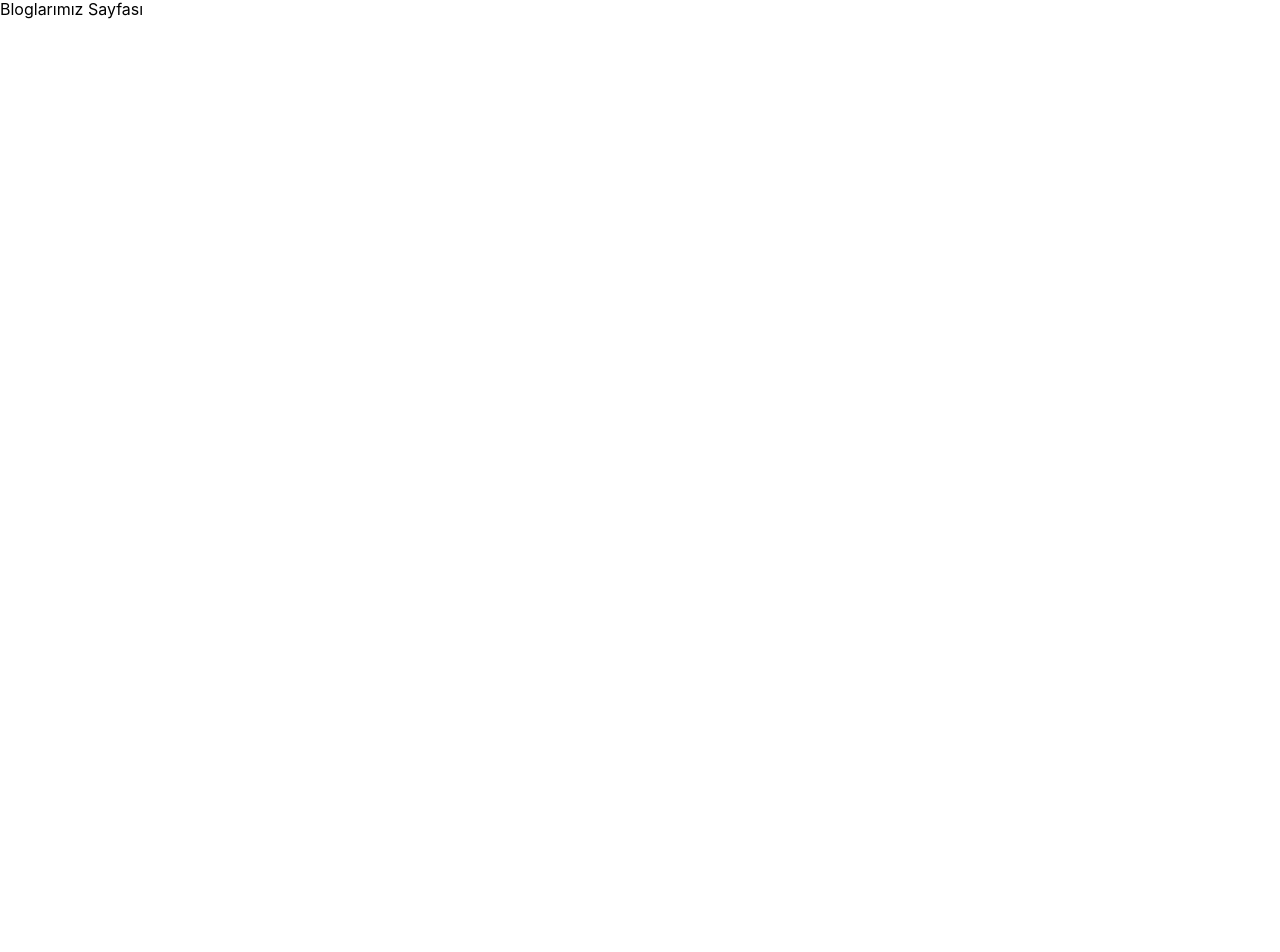
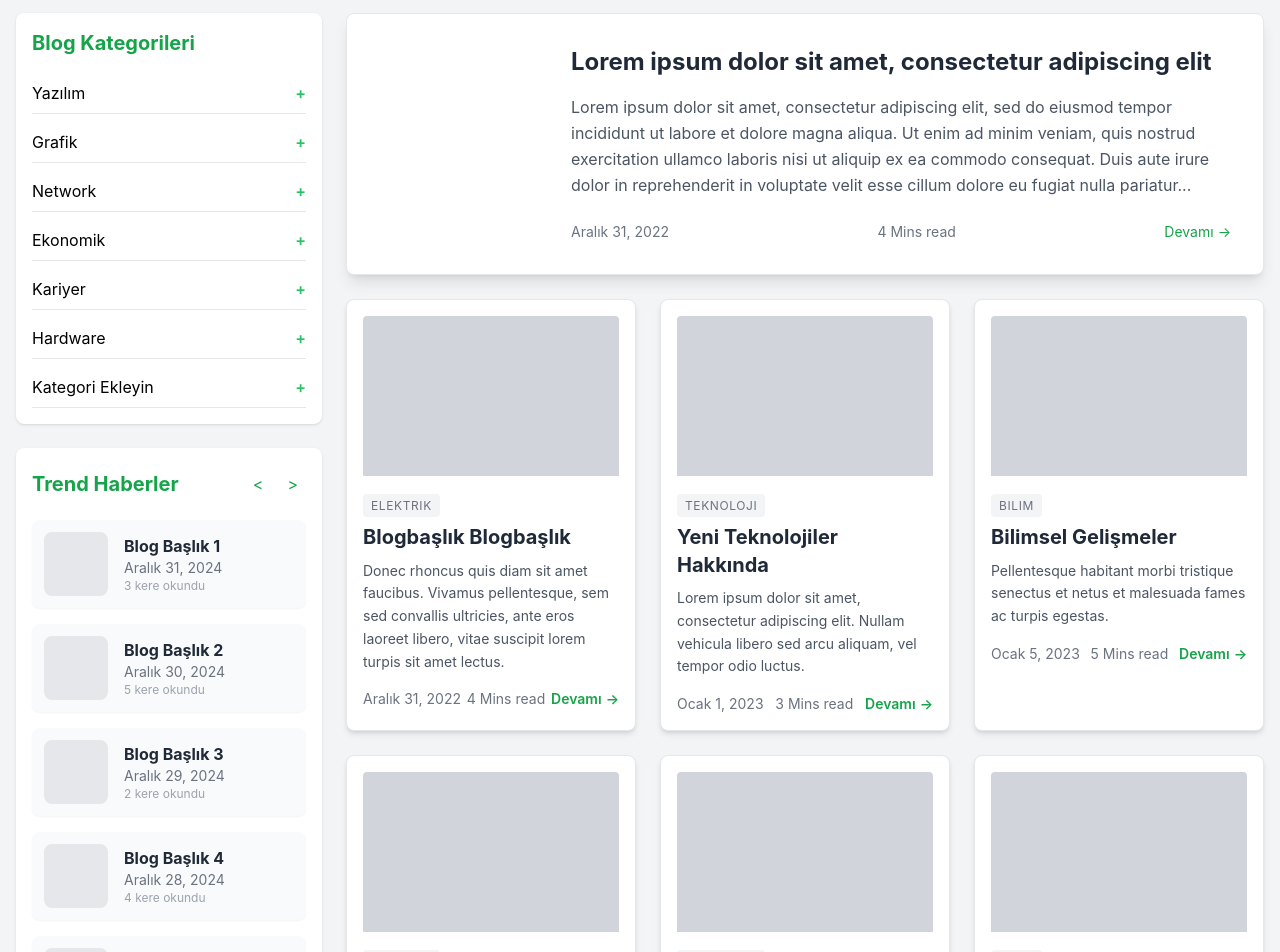
Before and after one commit to caglarkurkman/bionlukcaglarmetin, a React (Create React App) app: page /bloglarimiz in a window 1280 px wide. Shown: the part 187-1139 px from the top of the page. Before the commit the page ends 800 px from the top, so only its background shows below. Built offline with nearby package versions, Linux system fonts and the light colour scheme.

Commit message:
Bloglarimiz Sayfası yapıldı

```diff
--- /dev/null
+++ b/src/components/BlogCard.js
@@ -0,0 +1,78 @@
+import React from "react";
+
+const BlogCard = () => {
+  // Kartların içeriğini bir array olarak tanımlıyoruz
+  const blogs = [
+    {
+      id: 1,
+      category: "Elektrik",
+      title: "Blogbaşlık Blogbaşlık",
+      description:
+        "Donec rhoncus quis diam sit amet faucibus. Vivamus pellentesque, sem sed convallis ultricies, ante eros laoreet libero, vitae suscipit lorem turpis sit amet lectus.",
+      date: "Aralık 31, 2022",
+      readTime: "4 Mins read",
+    },
+    {
+      id: 2,
+      category: "Teknoloji",
+      title: "Yeni Teknolojiler Hakkında",
+      description:
+        "Lorem ipsum dolor sit amet, consectetur adipiscing elit. Nullam vehicula libero sed arcu aliquam, vel tempor odio luctus.",
+      date: "Ocak 1, 2023",
+      readTime: "3 Mins read",
+    },
+    {
+      id: 3,
+      category: "Bilim",
+      title: "Bilimsel Gelişmeler",
+      description:
+        "Pellentesque habitant morbi tristique senectus et netus et malesuada fames ac turpis egestas.",
+      date: "Ocak 5, 2023",
+      readTime: "5 Mins read",
+    },
+    // Daha fazla kart ekleyebilirsiniz...
+  ];
+
+  return (
+    <div className="grid grid-cols-3 gap-6">
+      {blogs.map((blog) => (
+        <div
+          key={blog.id}
+          className="max-w-sm border rounded-lg shadow-md p-4 bg-white"
+        >
+          {/* Görsel */}
+          <div className="w-full h-40 bg-gray-300 rounded-t mb-4"></div>
+
+          {/* Kategori */}
+          <span className="text-xs bg-gray-100 text-gray-500 px-2 py-1 rounded uppercase tracking-wider">
+            {blog.category}
+          </span>
+
+          {/* Başlık */}
+          <h3 className="mt-2 text-xl font-bold text-gray-800 leading-snug">
+            {blog.title}
+          </h3>
+
+          {/* Açıklama */}
+          <p className="mt-2 text-sm text-gray-600 leading-relaxed">
+            {blog.description}
+          </p>
+
+          {/* Alt Bilgi */}
+          <div className="flex justify-between items-center mt-4 text-gray-500 text-sm">
+            <span>{blog.date}</span>
+            <span>{blog.readTime}</span>
+            <a
+              href="#"
+              className="text-green-600 hover:text-green-800 flex items-center font-semibold"
+            >
+              Devamı <span className="ml-1">→</span>
+            </a>
+          </div>
+        </div>
+      ))}
+    </div>
+  );
+};
+
+export default BlogCard;
--- /dev/null
+++ b/src/components/Card.js
@@ -0,0 +1,37 @@
+import React from "react";
+
+const Card = () => {
+  return (
+<div className="bg-white p-8 border rounded-lg shadow-lg">
+      <div className="flex items-center space-x-8">
+        {/* Görsel Placeholder */}
+        <div className="w-40 h-0 bg-gray-300 rounded"></div>
+        {/* Metin İçeriği */}
+        <div className="flex-1">
+          <h3 className="text-2xl font-bold text-gray-800">
+            Lorem ipsum dolor sit amet, consectetur adipiscing elit
+          </h3>
+          <p className="text-base text-gray-600 mt-4 leading-relaxed">
+            Lorem ipsum dolor sit amet, consectetur adipiscing elit, sed do
+            eiusmod tempor incididunt ut labore et dolore magna aliqua. Ut enim
+            ad minim veniam, quis nostrud exercitation ullamco laboris nisi ut
+            aliquip ex ea commodo consequat. Duis aute irure dolor in reprehenderit
+            in voluptate velit esse cillum dolore eu fugiat nulla pariatur...
+          </p>
+          <div className="flex justify-between items-center text-sm text-gray-500 mt-6">
+            <span>Aralık 31, 2022</span>
+            <span>4 Mins read</span>
+            <a
+              href="#"
+              className="text-green-600 hover:text-green-800 flex items-center"
+            >
+              Devamı <span className="ml-1">→</span>
+            </a>
+          </div>
+        </div>
+      </div>
+    </div>
+  );
+};
+
+export default Card;
--- /dev/null
+++ b/src/components/Trendhaberler.js
@@ -0,0 +1,71 @@
+import React from "react";
+
+function TrendHaberler() {
+  const trendHaberler = [
+    {
+      id: 1,
+      baslik: "Blog Başlık 1",
+      tarih: "Aralık 31, 2024",
+      okumaSayisi: "3 kere okundu",
+    },
+    {
+      id: 2,
+      baslik: "Blog Başlık 2",
+      tarih: "Aralık 30, 2024",
+      okumaSayisi: "5 kere okundu",
+    },
+    {
+      id: 3,
+      baslik: "Blog Başlık 3",
+      tarih: "Aralık 29, 2024",
+      okumaSayisi: "2 kere okundu",
+    },
+    {
+      id: 4,
+      baslik: "Blog Başlık 4",
+      tarih: "Aralık 28, 2024",
+      okumaSayisi: "4 kere okundu",
+    },
+    {
+      id: 5,
+      baslik: "Blog Başlık 5",
+      tarih: "Aralık 27, 2024",
+      okumaSayisi: "6 kere okundu",
+    },
+  ];
+
+  return (
+    <div className="bg-white rounded-lg shadow p-4 w-full max-w-md mx-auto">
+      {/* Başlık */}
+      <div className="flex justify-between items-center mb-4">
+        <h2 className="text-xl font-bold text-green-600">Trend Haberler</h2>
+        <div className="flex gap-2">
+          <button className="p-2 text-green-600">&lt;</button>
+          <button className="p-2 text-green-600">&gt;</button>
+        </div>
+      </div>
+
+      {/* Trend Haberler Listesi */}
+      <ul className="space-y-4">
+        {trendHaberler.map((haber) => (
+          <li
+            key={haber.id}
+            className="flex items-center gap-4 bg-gray-50 p-3 rounded-lg shadow-sm"
+          >
+            {/* Görsel Placeholder */}
+            <div className="bg-gray-200 w-16 h-16 rounded-lg"></div>
+
+            {/* Metin İçeriği */}
+            <div className="flex flex-col">
+              <h3 className="font-bold text-base text-gray-800">{haber.baslik}</h3>
+              <p className="text-sm text-gray-500">{haber.tarih}</p>
+              <p className="text-xs text-gray-400">{haber.okumaSayisi}</p>
+            </div>
+          </li>
+        ))}
+      </ul>
+    </div>
+  );
+}
+
+export default TrendHaberler;
--- a/src/pages/Bloglarimiz.js
+++ b/src/pages/Bloglarimiz.js
@@ -1,13 +1,92 @@
-import React from 'react';
+import React from "react";
 import Header from "../components/Header";
+import Footer from "../components/Footer";
+import TrendHaberler from "../components/Trendhaberler";
+import Card from "../components/Card";
+import BlogCard from "../components/BlogCard";
 
 function Bloglarimiz() {
-  return (
-    <>
-      <Header />
-      <div>Bloglarımız Sayfası</div>
-    </>
-  );
+    return (
+        <>
+            <Header />
+            <div className="bg-gray-100 min-h-screen flex flex-col items-center p-4 space-y-6">
+                <div className="flex flex-col md:flex-row w-full max-w-7xl space-y-6 md:space-y-0 md:space-x-6">
+                    {/* Sol Kolon */}
+                    <div className="w-full md:w-1/4 space-y-6">
+                        {/* Blog Kategorileri */}
+                        <div className="bg-white rounded-lg shadow p-4">
+                            <h2 className="text-xl font-bold mb-4 text-green-600">Blog Kategorileri</h2>
+                            <ul className="space-y-2">
+                                {[
+                                    "Yazılım",
+                                    "Grafik",
+                                    "Network",
+                                    "Ekonomik",
+                                    "Kariyer",
+                                    "Hardware",
+                                    "Kategori Ekleyin",
+                                ].map((kategori, index) => (
+                                    <li
+                                        key={index}
+                                        className="flex justify-between items-center border-b py-2"
+                                    >
+                                        <span>{kategori}</span>
+                                        <button className="text-green-500 font-semibold">+</button>
+                                    </li>
+                                ))}
+                            </ul>
+                        </div>
+                        <TrendHaberler />
+
+                        {/* Etiketler */}
+                        <div className="bg-white rounded-lg shadow p-4">
+                            <h2 className="text-xl font-bold mb-4 text-green-600">Etiketler</h2>
+                            <div className="flex flex-wrap gap-2">
+                                {["Etiket", "Etiket", "Etiket", "Etiket", "Etiket"].map(
+                                    (etiket, index) => (
+                                        <span
+                                            key={index}
+                                            className="px-3 py-1 bg-gray-200 text-sm rounded-full"
+                                        >
+                                            {etiket}
+                                        </span>
+                                    )
+                                )}
+                            </div>
+                        </div>
+                        {/* Trend Haberler */}
+
+
+                        {/* Banner Alanı */}
+                        <div className="bg-gray-200 h-24 rounded-lg shadow flex items-center justify-center">
+                            <span className="text-gray-500">Banner Alanı</span>
+                        </div>
+                    </div>
+
+
+                    {/* Orta Kolon */}
+                    <div className="w-full md:w-3/4 space-y-6">
+
+                        <Card />
+                        {/* Blog Kartları */}
+
+                        <BlogCard />
+                        <BlogCard />
+                        <BlogCard />
+                        <BlogCard />
+
+                        {/* Daha Fazla Göster */}
+                        <div className="flex justify-center">
+                            <button className="mb-16 px-6 py-2 bg-green-600 text-white font-bold rounded-lg">
+                                Daha Fazla Göster
+                            </button>
+                        </div>
+                    </div>
+                </div>
+            </div>
+            <Footer />
+        </>
+    );
 }
 
 export default Bloglarimiz;
```
